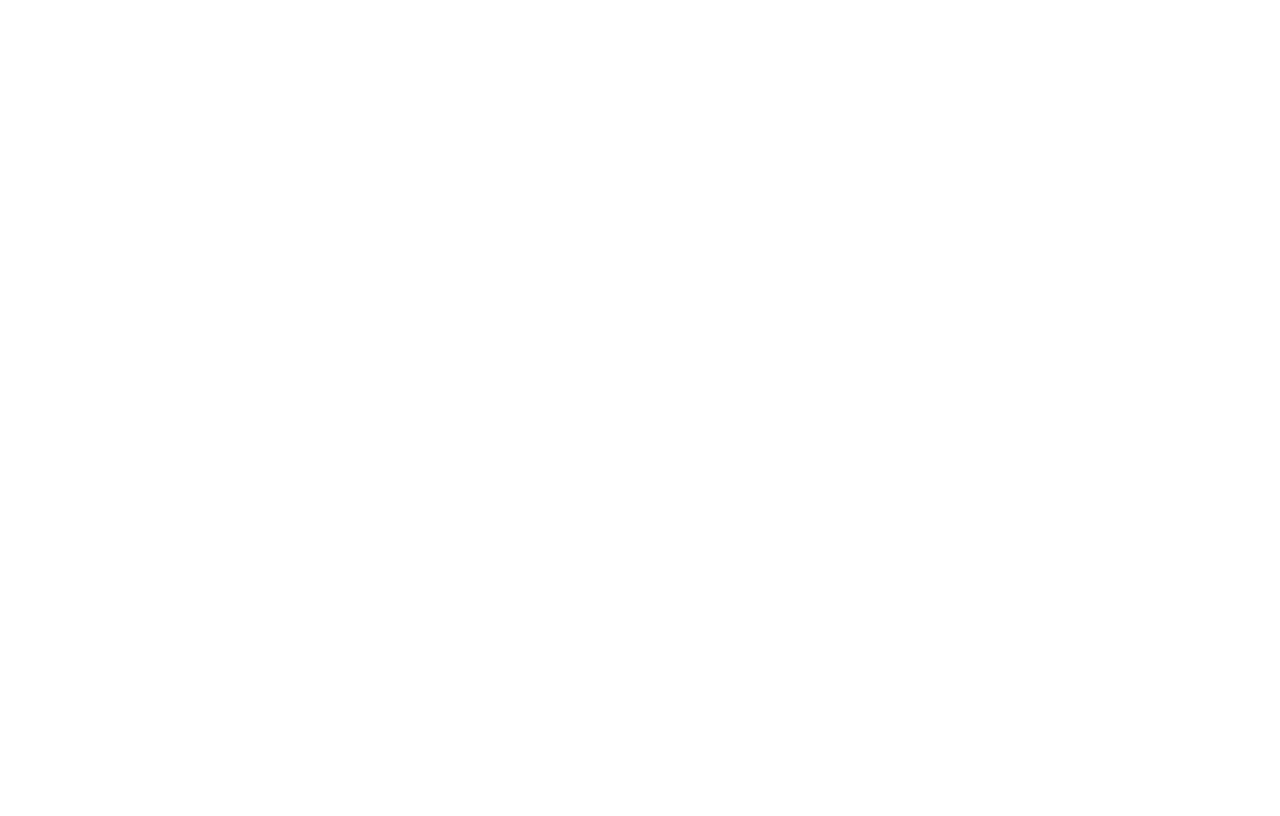
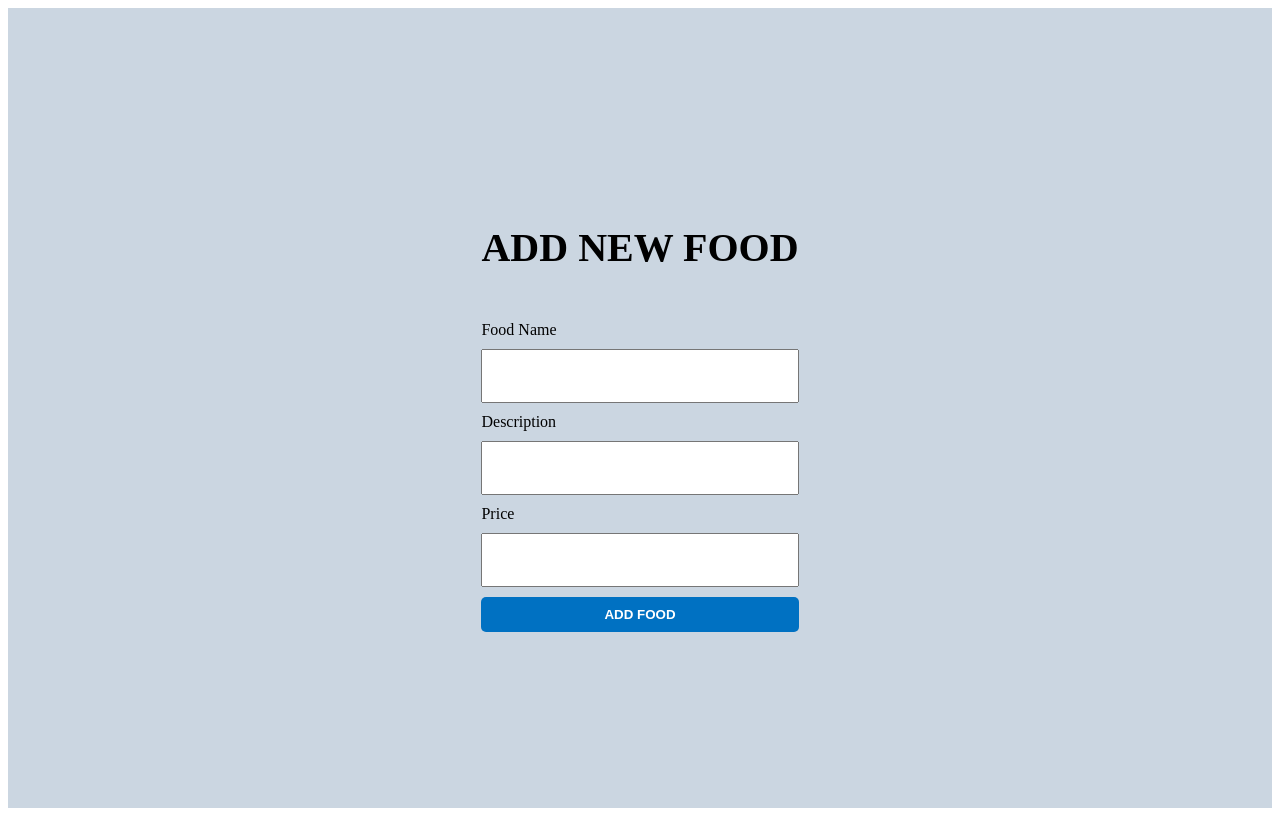
Before and after one commit to Udeesha-Prabhashana/RAD_GROUP_PROJECT, a React (Create React App) app in the folder Frontend/: page /addfood in a window 1280 px wide. Before the commit this address had no page. Built offline with nearby package versions, Linux system fonts and the light colour scheme.

Commit message:
create Food view and add components

```diff
--- a/Frontend/src/App.js
+++ b/Frontend/src/App.js
@@ -1,14 +1,20 @@
 import { BrowserRouter, Route, Routes } from "react-router-dom";
 import Login from "./pages/login/Login";
 import Home from "./pages/home/Home";
+import Food from "./pages/foods/Food";
+import AddFoods from "./pages/foods/AddFood";
+import EditeFood from "./pages/foods/EditeFood";
 
 
 function App() {
   return (
     <BrowserRouter>
       <Routes>
-        <Route path="/" element={ <Home/>} />
-        <Route path="/login" element={ <Login/>} />
+        <Route path="/" element={<Home />} />
+        <Route path="/login" element={<Login />} />
+        <Route path="/food" element={<Food />} />
+        <Route path="/addfood" element={<AddFoods />} />
+        <Route path="/editefood/:id" element={<EditeFood />} />
       </Routes>
     </BrowserRouter>
   );
--- a/Frontend/src/components/sidebar/Sidebar.jsx
+++ b/Frontend/src/components/sidebar/Sidebar.jsx
@@ -4,8 +4,14 @@
 import LocalDiningOutlinedIcon from '@mui/icons-material/LocalDiningOutlined';
 import BedroomChildOutlinedIcon from '@mui/icons-material/BedroomChildOutlined';
 import BookmarkAddedIcon from '@mui/icons-material/BookmarkAdded';
+import { useNavigate } from "react-router-dom";
 
 const Sidebar = () => {
+
+    const navigate = useNavigate();
+    const handleClick = () => {
+        navigate('/food');
+    }
     return (
         <div className="Sidebar">
             <div className="top">
@@ -15,8 +21,8 @@
             <div className="center">
                 <ul>
                     <li>
-                        <PersonIcon className="icon"/>
-                        <span> Users </span>
+                        <PersonIcon className="icon" />
+                        <span > Users </span>
                     </li>
                     <li>
                         <BookmarkAddedIcon className="icon"/>
@@ -28,7 +34,7 @@
                     </li>
                     <li>
                         <LocalDiningOutlinedIcon className="icon"/>
-                        <span> Foods </span>
+                        <span onClick={handleClick}> Foods </span>
                     </li>
                     <li>
                         <BedroomChildOutlinedIcon className="icon"/>
--- /dev/null
+++ b/Frontend/src/hooks/useFetch.js
@@ -0,0 +1,40 @@
+import { useEffect, useState } from "react";
+import axios from "axios";
+
+const useFetch = (url) => {
+  const [data, setData] = useState([]); //fetched data from the API and is initialized as an empty array []
+  const [loading, setLoading] = useState(false); //data is currently being fetched or not and is initialized as false.
+  const [error, setError] = useState(false); //store any error that may occur during the data fetching process and is initialized as false.
+
+  useEffect(() => {
+    //The "useEffect" hook is used to perform the data fetching when the component mounts or whenever the url dependency changes
+    const fetchData = async () => {
+      //asynchronous function fetchData
+      setLoading(true);
+      try {
+        const res = await axios.get(url);
+        setData(res.data); //fetched data is stored in the data state using setData(res.data)
+      } catch (err) {
+        setError(err);
+      }
+      setLoading(false); //Regardless of success or error, setLoading(false) is called to indicate that the data fetching process is completed.
+    };
+    fetchData();
+  }, [url]); // }, [url]);userFetch is depend on [url] uwhen using it.when we use [url], when we chngeing url, it's gonna refetch again.
+
+  const reFetch = async () => {
+    //reFetch function is defined to manually trigger the data fetching process again.
+    setLoading(true);
+    try {
+      const res = await axios.get(url);
+      setData(res.data);
+    } catch (err) {
+      setError(err);
+    }
+    setLoading(false);
+  };
+
+  return { data, loading, error, reFetch };
+};
+
+export default useFetch;
--- /dev/null
+++ b/Frontend/src/pages/foods/AddFood.jsx
@@ -0,0 +1,65 @@
+import react, { useState } from 'react';
+import { FormGroup, FormControl, InputLabel, Input, Button, styled, Typography, Container } from '@mui/material';
+import { useNavigate } from 'react-router-dom';
+import axios from 'axios';
+import "./addfood.scss";
+
+const AddFoods = () => {
+
+    const [userData, setUserData] = useState({
+        Name: '',
+        desc: '',
+        price: '',
+    });
+
+    let navigate = useNavigate();
+
+    const handleChange = (e) => {
+        setUserData((prev) => ({ ...prev, [e.target.id]: e.target.value }));   //example, if the id of the username input is "username", the code will update credentials.username with the new value entered by the user.
+    };
+
+    const handleClick = async () => {
+        try {
+            const response = await axios.post('http://localhost:8880/api/food', userData);
+            console.log('User added:', response.data);
+            // Optionally, you can navigate to a different page after successful addition
+            navigate('/food'); // Replace '/users' with the appropriate route
+        } catch (error) {
+            console.error('Error adding user:', error);
+        }
+    }
+
+    return (
+        <div className="login">
+            <div className="lContainer">
+                <h3 className='header'> ADD NEW FOOD</h3>
+                <span> Food Name</span>
+                <input
+                    type="text"
+                    id= "Name"
+                    onChange={handleChange}
+                    className="lInput"
+                />
+                <span> Description </span>
+                <input
+                    type="text"
+                    id= "desc"
+                    onChange={handleChange}
+                    className="lInput"
+                />
+                <span> Price </span>
+                <input
+                    type="text"
+                    id= "price"
+                    onChange={handleChange}
+                    className="lInput"
+                />
+                <button  onClick={handleClick} className="lButton">
+                    ADD FOOD
+                </button>
+            </div>
+        </div>
+    );
+}
+
+export default AddFoods;
--- /dev/null
+++ b/Frontend/src/pages/foods/EditeFood.jsx
@@ -0,0 +1,9 @@
+import "./editefood.scss";
+
+const EditeFood = () => {
+    return (
+        <div>aaaa</div>
+    )
+}
+
+export default EditeFood
--- /dev/null
+++ b/Frontend/src/pages/foods/Food.jsx
@@ -0,0 +1,84 @@
+import Navbar from "../../components/navbar/Navbar";
+import Sidebar from "../../components/sidebar/Sidebar";
+import Table from '@mui/material/Table';
+import TableBody from '@mui/material/TableBody';
+import TableCell from '@mui/material/TableCell';
+import TableContainer from '@mui/material/TableContainer';
+import TableHead from '@mui/material/TableHead';
+import TableRow from '@mui/material/TableRow';
+import Paper from '@mui/material/Paper';
+
+import "./food.scss";
+import useFetch from "../../hooks/useFetch";
+import { Link, useNavigate } from "react-router-dom";
+import { Button } from "@mui/material";
+import styled from "@emotion/styled";
+
+// const StyledTable = styled(Table)`
+//     width: 90%;
+//     margin: 50px 0 0 50px;
+// `;
+
+// const StyleTableHead = styled(TableRow)`
+//     & > th {
+//         font-size: 20px;
+//         background: #000000;
+//         color: #FFFFFF;
+//     }
+// `;
+
+
+const Food = () => {
+
+    const { data, loading, error } = useFetch(`http://localhost:8880/api/food`);
+    let navigate = useNavigate();
+
+    const handleClick = () => {
+        navigate('/addfood')
+    }
+
+    return (
+        <div className="home">
+            <Sidebar />
+            <div className="homeContainer">
+                <Navbar />
+                <div className="addfood">
+                    <button className="add-food-button" onClick={ handleClick}> ADD FOOD </button>
+                </div>
+                {loading ? (
+                    "loading"
+                ) : (
+                    <>
+                        <div className="foodContainer">
+                            <Table>
+                                <TableHead className="table-head">
+                                        <TableCell className="table-head-font"> Food Name</TableCell>
+                                        <TableCell className="table-head-font"> Description</TableCell>
+                                        <TableCell className="table-head-font"> Price</TableCell>
+                                        <TableCell className="table-head-font">   </TableCell>
+                                </TableHead>
+                                {data.map((item) => (
+                                <TableBody>
+                                    <TableRow>
+                                        <TableCell component="th" scope="row">
+                                            {item.Name}
+                                        </TableCell>
+                                        <TableCell > {item.desc}</TableCell>
+                                        <TableCell >{item.price}</TableCell>
+                                        <TableCell>
+                                              <Button > Edit</Button>
+                                              <Button className="delete" > Delete</Button>
+                                        </TableCell>
+                                    </TableRow>
+                                    </TableBody>
+                                    ))}
+                            </Table>
+                        </div>
+                    </>
+                )}
+            </div>
+        </div>
+    );
+};
+
+export default Food
--- /dev/null
+++ b/Frontend/src/pages/foods/addfood.scss
@@ -0,0 +1,4 @@
+.header{
+    align-items: center;
+    font-size: 40px;
+}
--- /dev/null
+++ b/Frontend/src/pages/foods/food.scss
@@ -0,0 +1,36 @@
+// .home {
+//     display: flex;
+
+
+//     .homeContainer {
+//         // background-color: rgb(162, 177, 182);
+//         flex: 6;
+
+//     }
+// }
+
+.table-head {
+    background-color: rgb(182, 166, 226);
+    padding: 10px;
+    width: 100%;
+    font-weight: 20;
+}
+
+.table-head-font{
+    font-size: 20px;
+}
+.delete{
+    color: red;
+}
+
+.addfood{
+    margin-top: 10px;
+    margin-bottom: 10px;
+}
+
+.add-food-button{
+    background-color: #c8cbd2;
+    font-weight: bold;
+    width: max-content;
+    cursor: pointer;
+}
```
Also changed, not shown: Frontend/src/pages/foods/editefood.scss (added), 2 other files (tests, documents, lock files or other folders).
